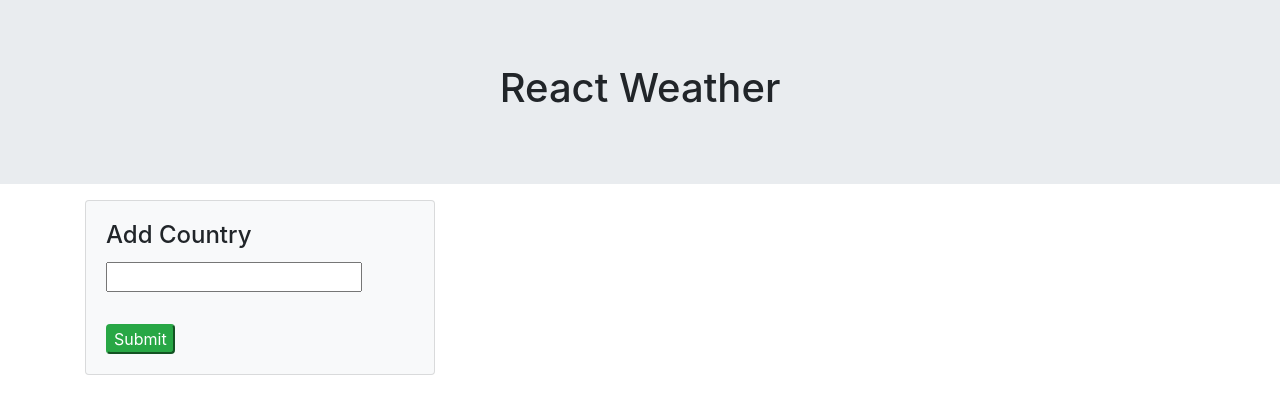
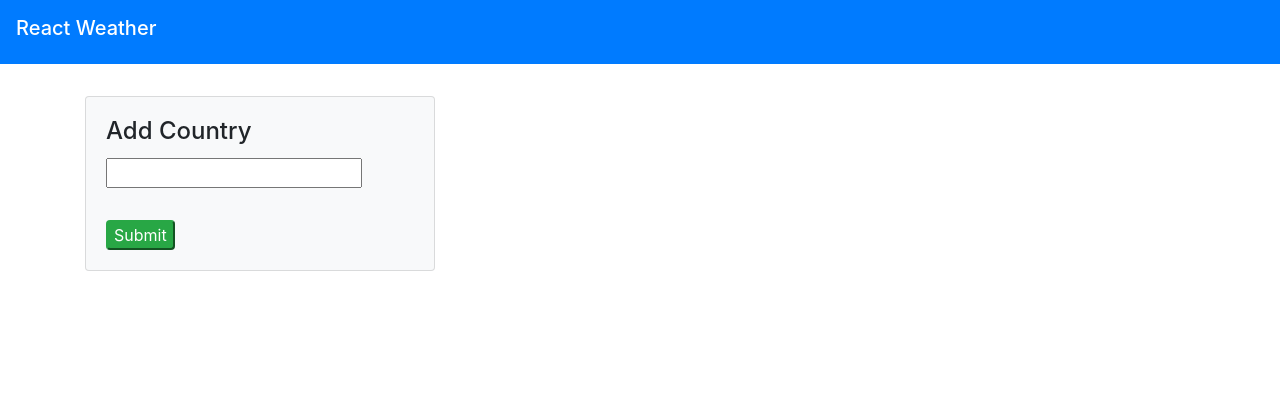
Before and after one commit to benlewsey27/React-Weather-App, a React (Create React App) app: page / in a window 1280 px wide. Shown: the top 414 px of the page. Built offline with nearby package versions, Linux system fonts and the light colour scheme.

Commit message:
feat: add navbar

```diff
--- a/src/App.css
+++ /dev/null
@@ -1,4 +0,0 @@
-#error{
-  color: red;
-  display: none;
-}
--- a/src/App.js
+++ b/src/App.js
@@ -1,11 +1,13 @@
 import React from "react";
-import './App.css';
 
+import NavBar from './components/NavBar'
 import Weather from './components/Weather';
 
 function App() {
   return (
     <div>
+      <NavBar/>
+      <br/><br/><br/><br/>
       <Weather/>
     </div>
   );
--- /dev/null
+++ b/src/components/NavBar.js
@@ -0,0 +1,11 @@
+import React from 'react';
+
+function NavBar(){
+  return(
+    <nav className="navbar navbar-dark bg-primary fixed-top">
+      <h1 className="navbar-brand">React Weather</h1>
+    </nav>
+  );
+}
+
+export default NavBar;
--- a/src/components/Weather.js
+++ b/src/components/Weather.js
@@ -31,7 +31,6 @@ class Weather extends React.Component {
 
   async addElement() {
     const inputForm = document.getElementById("input");
-    const errorMessage = document.getElementById("error");
 
     if (inputForm.value) {
       try{
@@ -41,7 +40,6 @@ class Weather extends React.Component {
         const body = `The tempature is ${temp} degrees celcius.`
 
         inputForm.value = "";
-        errorMessage.style.display = 'none';
 
         const newArray = this.state.cards.concat({ id: uuid.v1(), title: title, body: body });
         this.setState({
@@ -49,7 +47,6 @@ class Weather extends React.Component {
         });
       }catch(err){
         console.log(err);
-        errorMessage.style.display = 'block';
         inputForm.value = "";
       }
     }
@@ -58,11 +55,6 @@ class Weather extends React.Component {
   render() {
     return (
       <div>
-        <center className='jumbotron mb-3 rounded-0'>
-          <h1>React Weather</h1>
-          <p id="error" className='mb-0'>Error: Unknown Place</p>
-        </center>
-
         <div className="container">
           <div className="row">
             {
```
